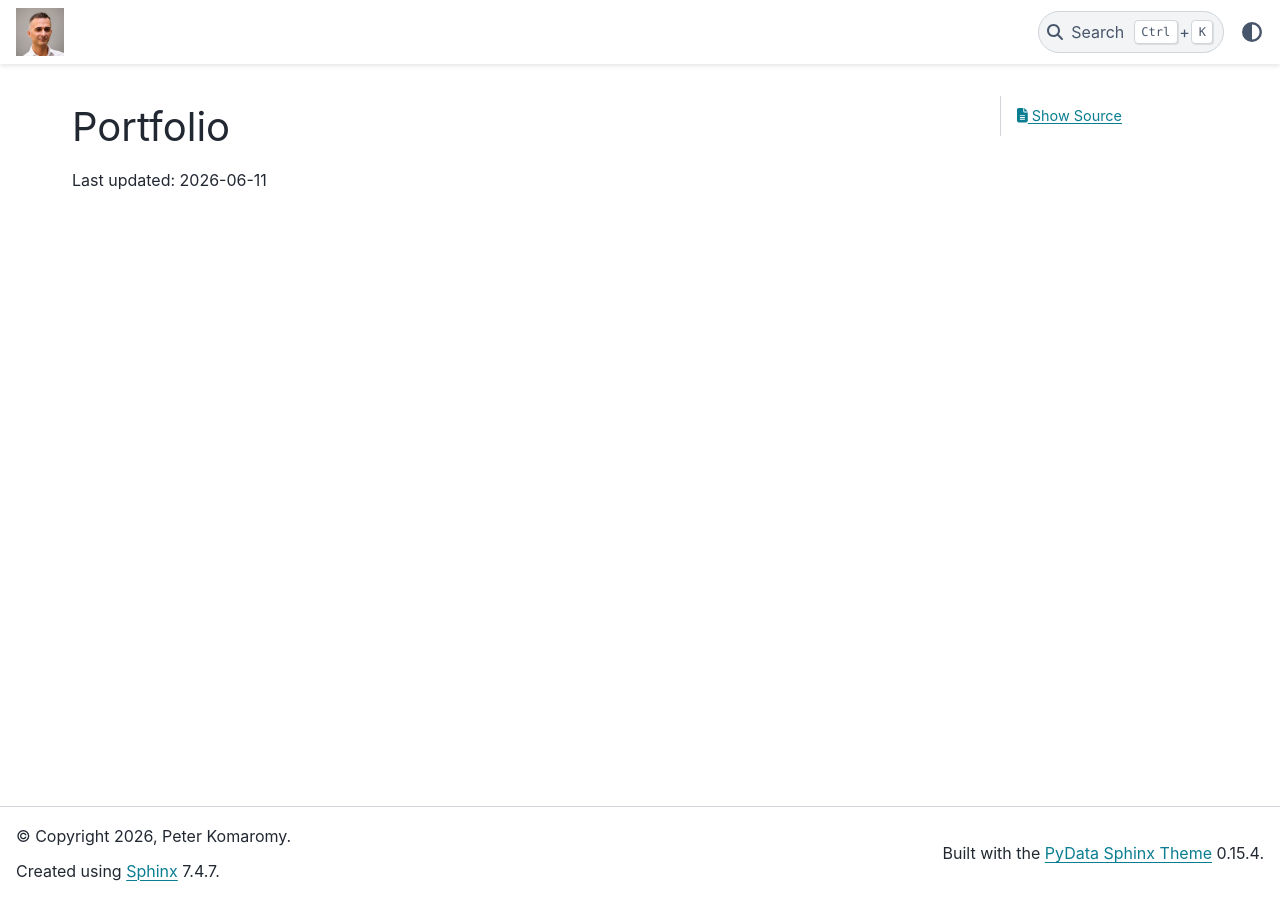
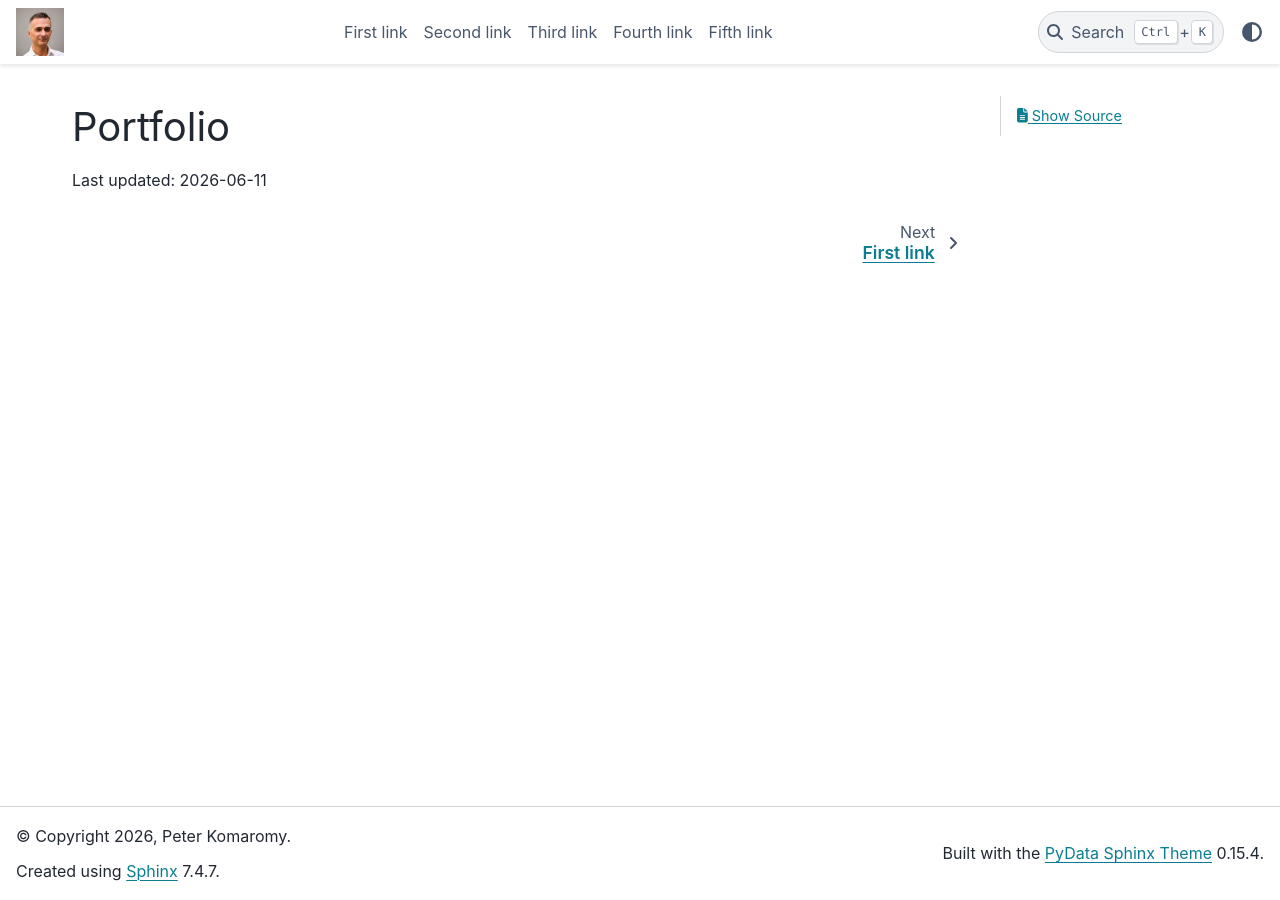
Before and after one commit to peter-komaromy/portfolio, a Sphinx documentation site: the page built from source/index.rst, in a window 1280 px wide. Built offline with Sphinx 7.4.7 and the PyData theme 0.15.4, drawn with Linux system fonts in a browser that asks for light colours.

```diff
--- /dev/null
+++ b/source/1link/link.rst
@@ -0,0 +1,2 @@
+First link
+==========
--- /dev/null
+++ b/source/2link/link.rst
@@ -0,0 +1,2 @@
+Second link
+===========
--- /dev/null
+++ b/source/3link/link.rst
@@ -0,0 +1,2 @@
+Third link
+==========
--- /dev/null
+++ b/source/4link/link.rst
@@ -0,0 +1,2 @@
+Fourth link
+===========
--- /dev/null
+++ b/source/5link/link.rst
@@ -0,0 +1,2 @@
+Fifth link
+==========
--- a/source/index.rst
+++ b/source/index.rst
@@ -3,9 +3,14 @@
 Portfolio
 =========
 
+|timestamp|
 
 .. toctree::
-   :maxdepth: 2
-   :caption: Contents:
+    :hidden:
+    :includehidden:
 
-|timestamp|
+    1link/link
+    2link/link
+    3link/link
+    4link/link
+    5link/link
```
